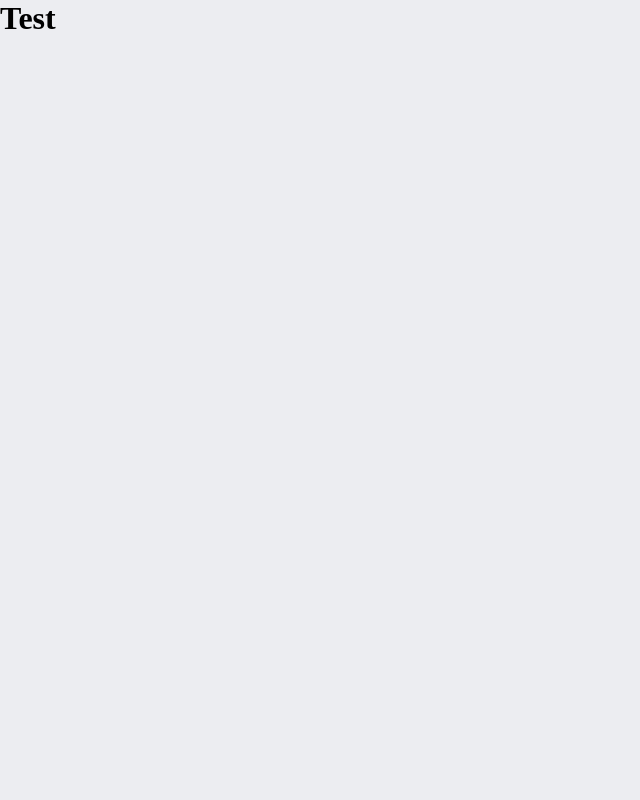
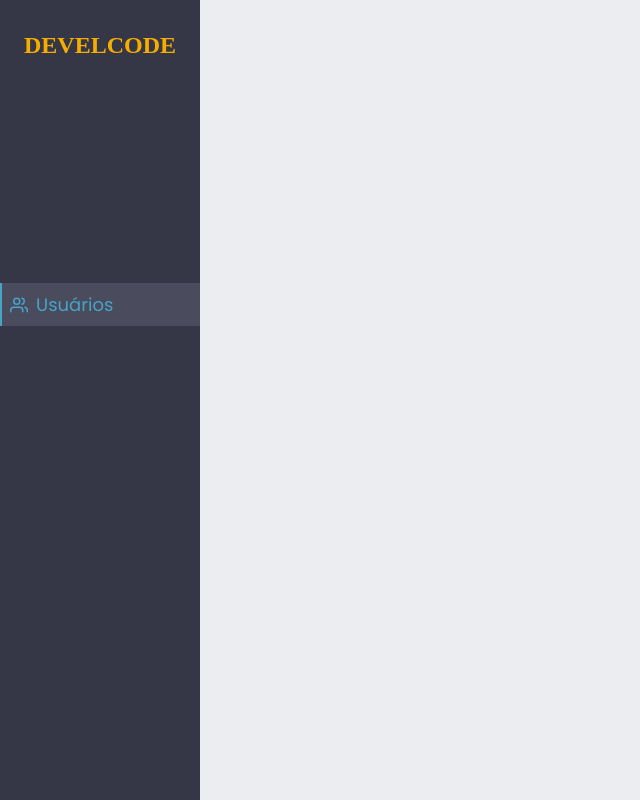
Before and after one commit to 3salles/user-crud, a React (Create React App) app: page / in a window 1280 px wide. Shown: the whole page, without its empty margins (0-640 px from the left). Built offline with nearby package versions, Linux system fonts and the light colour scheme.

Commit message:
feat: Create navbar

```diff
--- a/package.json
+++ b/package.json
@@ -12,6 +12,7 @@
     "@types/react-dom": "^17.0.0",
     "react": "^17.0.2",
     "react-dom": "^17.0.2",
+    "react-icons": "^4.2.0",
     "react-router-dom": "^5.3.0",
     "react-scripts": "4.0.3",
     "styled-components": "^5.3.1",
--- /dev/null
+++ b/src/components/Navbar/index.tsx
@@ -0,0 +1,15 @@
+import { FiUsers } from 'react-icons/fi';
+
+import { Container, Logo, Button } from './styles';
+
+export function Navbar() {
+  return (
+    <Container>
+      <Logo>Develcode</Logo>
+      <Button isActive>
+        <FiUsers />
+        <p>Usuários</p>
+      </Button>
+    </Container>
+  );
+}
--- /dev/null
+++ b/src/components/Navbar/styles.ts
@@ -0,0 +1,64 @@
+import styled, {css} from "styled-components";
+
+interface IButtonProps {
+  isActive: boolean;
+}
+
+export const Container = styled.aside`
+  background: var(--navbar-background);
+  display: flex;
+  flex-direction: column;
+  align-items: center;
+  max-width: 200px;
+  width: 100%;
+  height: 100vh;
+
+  @media(max-width: 768px) {
+    max-width: 100vw;
+    width: 100%;
+    max-height: 4rem;
+    height: 100%;
+    position: fixed;
+    bottom: 0;
+    align-items: flex-start;
+    flex-direction: row;
+  }
+`
+
+export const Logo = styled.p`
+  color: #F7AD00;
+  text-transform: uppercase;
+  font-weight: bold;
+  font-size: 1.5rem;
+  margin-bottom: 12rem;
+  padding: 2rem;
+
+  @media(max-width: 768px) {
+    display: none;
+  }
+`
+
+export const Button = styled.button<IButtonProps>`
+  display: flex;
+  align-items: center;
+  gap: 0.5rem;
+  color: #46A4C6;
+  font-size: 1.125rem;
+
+  ${({isActive}) => isActive && css`
+    background: #4A4B5D;
+    width: 100%;
+    padding: 0.5rem;
+    border-left: 2px solid #46A4C6;
+
+    @media(max-width: 768px) {
+    width: 6.25rem;
+    border: 0;
+    border-top: 2px solid #46A4C6;
+  }
+  `}
+
+  @media(max-width: 768px) {
+    flex-direction: column;
+  }
+`
--- a/src/pages/Home.tsx
+++ b/src/pages/Home.tsx
@@ -1,3 +1,7 @@
+import { Navbar } from "../components/Navbar";
+
 export function Home() {
-  return <h1>Test</h1>
+  return (
+    <Navbar />
+  )
 }
--- a/src/styles/global.ts
+++ b/src/styles/global.ts
@@ -3,6 +3,7 @@ import { createGlobalStyle } from 'styled-components'
 export const GlobalStyle = createGlobalStyle`
   :root {
     --background: #ECEDF1;
+    --navbar-background: #353746;
   }
 
   * {
@@ -40,6 +41,7 @@ export const GlobalStyle = createGlobalStyle`
     cursor: pointer;
     outline: 0;
     border: 0;
+    background: 0;
     transition: filter 0.2s;
 
     &:hover{
```
Also changed, not shown: 1 other file (tests, documents, lock files or other folders).
